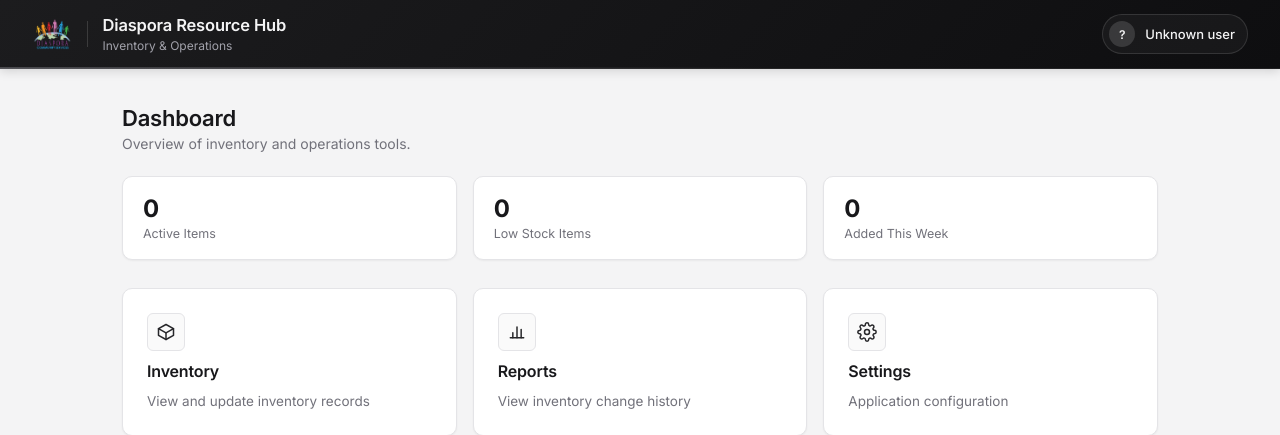
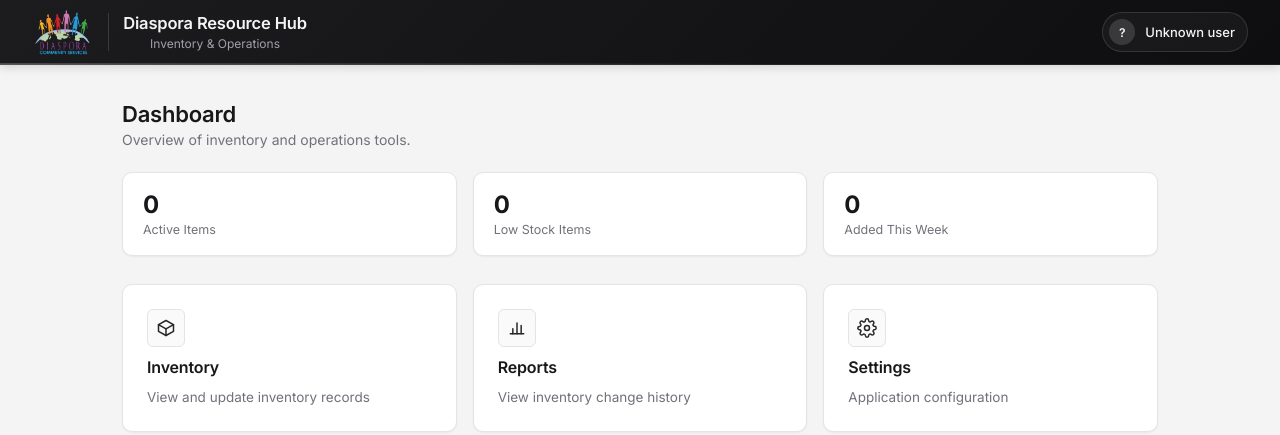
Before and after one commit to Jacob1531/InventoryTest, a Flask app: page / in a window 1280 px wide. Shown: the top 435 px of the page. Run offline with Flask 3, Linux system fonts and the light colour scheme; some libraries are stand-ins or nearby versions.

Commit message:
updated banner

```diff
--- a/static/style.css
+++ b/static/style.css
@@ -113,9 +113,44 @@ button {
     gap: 16px;
     background: linear-gradient(135deg, var(--header-bg) 0%, var(--header-bg-end) 100%);
     color: var(--header-text);
-    padding: 14px 32px;
+    padding: 8px 32px;
     border-bottom: 1px solid rgba(255, 255, 255, 0.07);
     box-shadow: 0 2px 10px rgba(0, 0, 0, 0.15);
+}
+
+.brand-logo {
+    height: 48px;
+    display: block;
+}
+
+.brand-divider {
+    width: 1px;
+    height: 38px;
+    background: rgba(255, 255, 255, 0.14);
+    flex-shrink: 0;
+}
+
+.brand-text {
+    display: flex;
+    flex-direction: column;
+    align-items: center;
+    text-align: center;
+}
+
+.brand-name {
+    display: block;
+    font-size: 16.5px;
+    font-weight: 600;
+    letter-spacing: -0.01em;
+    color: var(--header-text);
+    line-height: 1.3;
+}
+
+.brand-tagline {
+    display: block;
+    font-size: 12px;
+    color: var(--header-text-muted);
+    margin-top: 1px;
 }
 
 .top-bar::after {
@@ -140,34 +175,6 @@ button {
 
 .brand:hover {
     opacity: 0.85;
-}
-
-.brand-logo {
-    height: 32px;
-    display: block;
-}
-
-.brand-divider {
-    width: 1px;
-    height: 26px;
-    background: rgba(255, 255, 255, 0.14);
-    flex-shrink: 0;
-}
-
-.brand-name {
-    display: block;
-    font-size: 16.5px;
-    font-weight: 600;
-    letter-spacing: -0.01em;
-    color: var(--header-text);
-    line-height: 1.3;
-}
-
-.brand-tagline {
-    display: block;
-    font-size: 12px;
-    color: var(--header-text-muted);
-    margin-top: 1px;
 }
 
 .header-account {
--- a/templates/base.html
+++ b/templates/base.html
@@ -30,7 +30,7 @@
     <a href="{{ url_for('dashboard') }}" class="brand">
         <img src="{{ url_for('static', filename='diaspora_logo.png') }}" alt="Logo" class="brand-logo">
         <span class="brand-divider"></span>
-        <span>
+        <span class="brand-text">
             <span class="brand-name">Diaspora Resource Hub</span>
             <span class="brand-tagline">Inventory &amp; Operations</span>
         </span>
```
